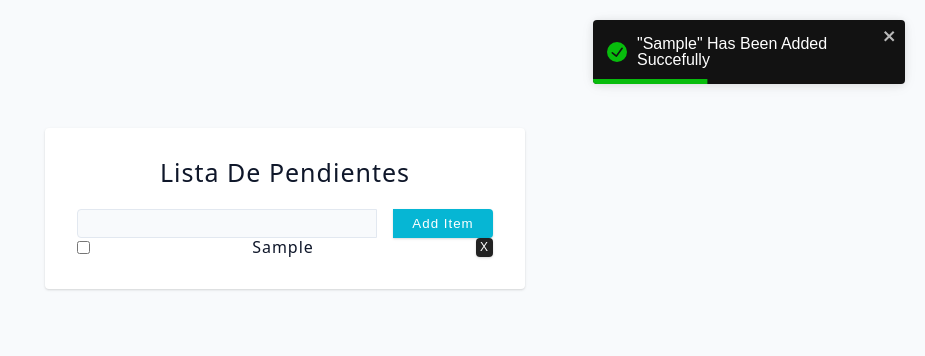
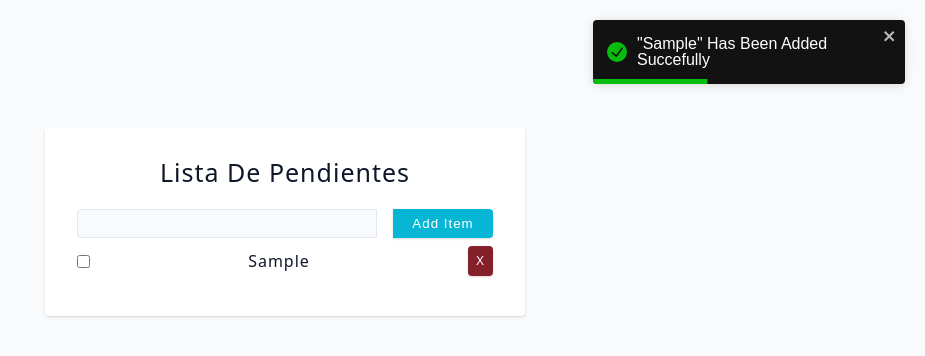
Before and after one commit to raziel997/ReactToDo, a React (Vite) app: page / in a window 1280 px wide. Both pictures are taken after typing "Sample" into the empty fields and a click on the button "Add Item". Shown: the top 356 px of the page, without its empty margins (355-1280 px from the left). Built offline with nearby package versions, Linux system fonts and the light colour scheme; the HTML template or start-up script is replaced by a standard one.

Commit message:
Update Styles

```diff
--- a/src/index.css
+++ b/src/index.css
@@ -42,6 +42,7 @@ html {
   --white: #fff;
   --red-light: #f8d7da;
   --red-dark: #842029;
+  --red-medium: #a3333b;
   --green-light: #d1e7dd;
   --green-dark: #0f5132;
 
@@ -320,7 +321,7 @@ form h4 {
 .single-item {
   display: grid;
   grid-template-columns: auto 1fr auto;
-  gap: 1rem;
+  margin: .5rem auto;
   align-items: center;
 }
 
@@ -329,9 +330,13 @@ form h4 {
 }
 
 .remove-btn {
-  padding: 0.15rem 0.25rem;
+  padding: 0.5rem 0.5rem;
   font-size: 0.75rem;
-  background: var(--black);
+  background: var(--red-dark);
+}
+
+.remove-btn:hover {
+  background: var(--red-medium);
 }
 
 .Toastify__toast {
```
